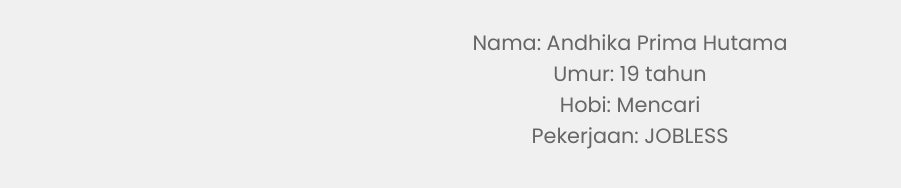
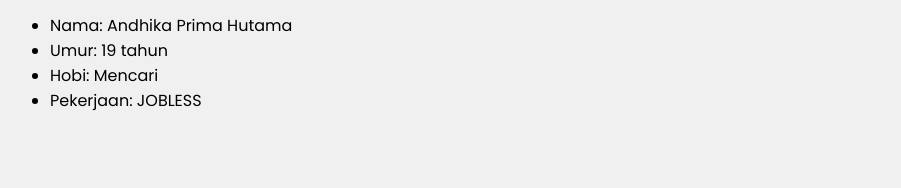
Before and after one commit to fadd00/20230140239_PDW3, a plain HTML site: page index.html in a window 1280 px wide. Shown: the part 440-628 px from the top of the page, without its empty margins (10-911 px from the left). Drawn offline with Linux system fonts and the light colour scheme.

Commit message:
tambahin comment cihuy

```diff
--- a/index.html
+++ b/index.html
@@ -8,15 +8,24 @@
   </head>
   <body>
     <h1>Andhika Prima Hutama</h1>
+    <!-- Ini untuk judul halaman -->
+
     <img
       src="https://avatars.githubusercontent.com/u/105181459?s=400&u=61c97776ee3ccbed367ea65e8039aedc5c50de30&v=4"
       alt="dika"
     />
-    <p>
-      Nama: Andhika Prima Hutama <br />
-      Umur: 19 tahun <br />
-      Hobi: Mencari <br />
-      Pekerjaan: JOBLESS
-    </p>
+    <!-- Ini untuk gambar profil -->
+
+    <ul>
+      <!-- Ini untuk daftar informasi pribadi -->
+      <li>Nama: Andhika Prima Hutama</li>
+      <!-- Ini untuk nama lengkap -->
+      <li>Umur: 19 tahun</li>
+      <!-- Ini untuk umur -->
+      <li>Hobi: Mencari</li>
+      <!-- Ini untuk hobi -->
+      <li>Pekerjaan: JOBLESS</li>
+      <!-- Ini untuk pekerjaan -->
+    </ul>
   </body>
 </html>
--- a/style.css
+++ b/style.css
@@ -1,5 +1,6 @@
 @import url("https://fonts.googleapis.com/css2?family=Poppins:wght@400;700&display=swap");
 
+/* Mengatur latar belakang dan font untuk seluruh halaman */
 body {
   background-color: #f0f0f0;
   font-family: "Poppins", sans-serif;
@@ -7,13 +8,15 @@ body {
   padding: 20px;
 }
 
+/* Mengatur gaya untuk judul */
 h1 {
   font-size: 2.5em;
   color: #007bff;
   margin-bottom: 30px;
-  text-align: center; /* Centering the heading */
+  text-align: center; /* Memusatkan judul */
 }
 
+/* Mengatur gaya untuk gambar */
 img {
   max-width: 100%;
   height: auto;
@@ -21,6 +24,7 @@ img {
   display: block;
 }
 
+/* Mengatur gaya untuk paragraf */
 p {
   font-size: 1.3em;
   line-height: 1.5;
@@ -30,10 +34,12 @@ p {
   border-radius: 5px;
 }
 
+/* Memusatkan teks dalam paragraf */
 p {
-  text-align: center; /* Centering the list */
+  text-align: center; /* Memusatkan daftar */
 }
 
+/* Mengatur gaya untuk footer */
 footer {
   margin-top: 40px;
   text-align: center;
```
